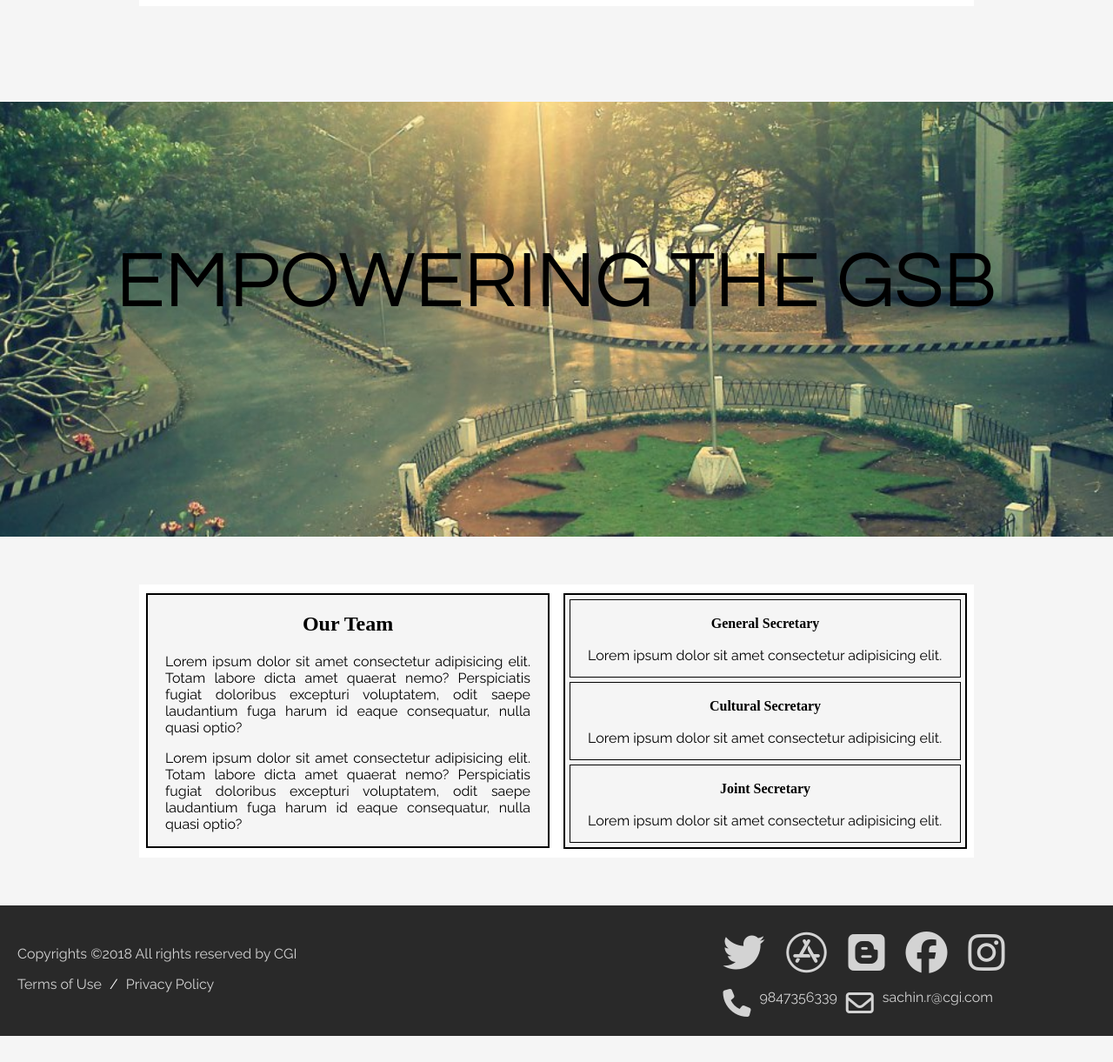
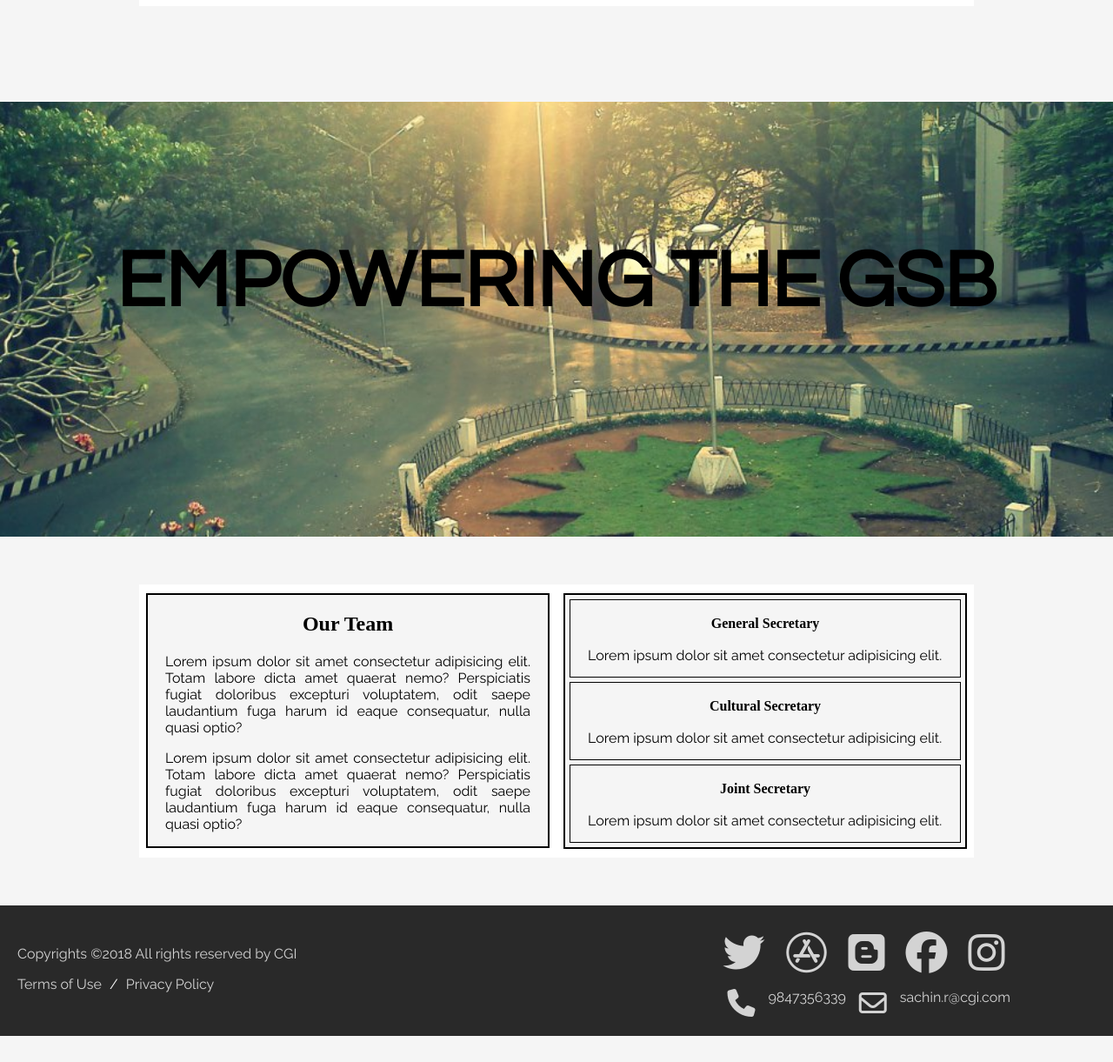
Before and after one commit to sachinramesh1415/Assignment-1, a plain HTML site: page index.html in a window 1280 px wide. Shown: the part 649-1870 px from the top of the page at 87% size. Drawn offline with Linux system fonts and the light colour scheme.

Commit message:
Third Commit

```diff
--- a/css/Assignment-1.css
+++ b/css/Assignment-1.css
@@ -60,7 +60,7 @@ img {
     background-size: cover;
 }
 
-.parallax p {
+.parallax h2 {
     font-family: "Avant Garde", Avantgarde, "Century Gothic", CenturyGothic, "AppleGothic", sans-serif;
     font-size: 92px;
     padding: 160px 50px 0;
@@ -152,6 +152,7 @@ a i:hover {
     color: blue;
 }
 
-#left-float {
+.left-float {
     float: left;
+    padding: 0 5px;
 }
--- a/index.html
+++ b/index.html
@@ -43,7 +43,7 @@
                 </p>
             </div>
         </main>
-        <section class="parallax"><p>Empowering the GSB</p></section>
+        <section class="parallax"><h2>Empowering the GSB</h2></section>
         <section class="container_12" id ="lastcont">
             <article class="grid_6">
                 <h2>Our Team</h2>
@@ -80,9 +80,9 @@
                 <a href="#"><i class="fab fa-blogger fa-3x"></i></a>
                 <a href="#"><i class="fab fa-facebook fa-3x"></i></a>
                 <a href="#"><i class="fab fa-instagram fa-3x"></i></a><br><br>
-                <i class="fas fa-phone fa-2x" id="left-float"></i>
+                <i class="fas fa-phone fa-2x left-float"></i>
                 <p>9847356339</p>
-                <i class="far fa-envelope fa-2x" id="left-float"></i>
+                <i class="far fa-envelope fa-2x left-float"></i>
                 <p>sachin.r@cgi.com</p>
             </div>
         </footer>
```
